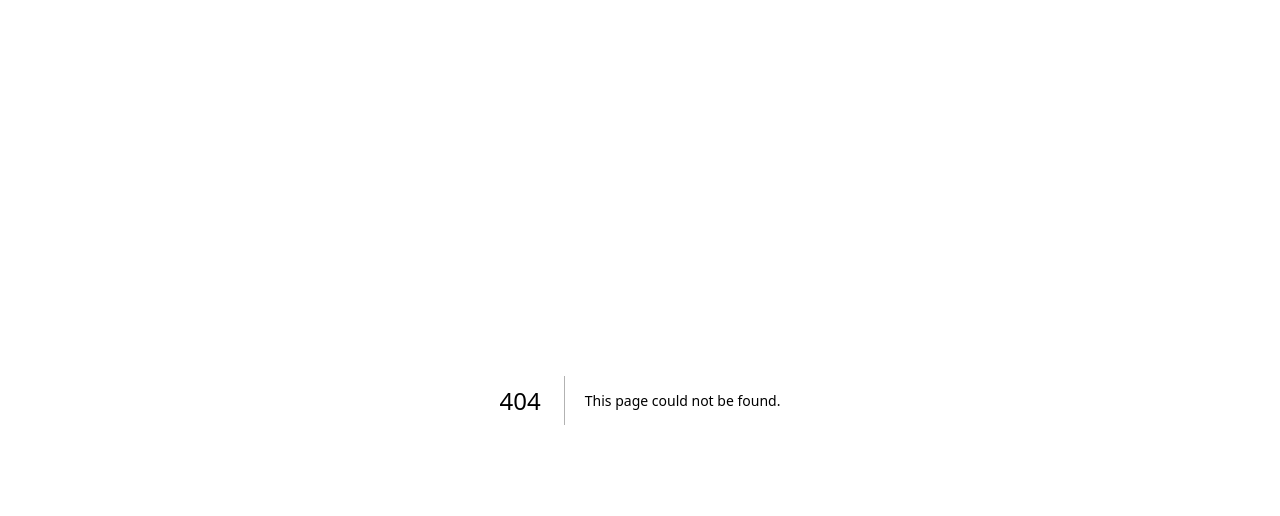
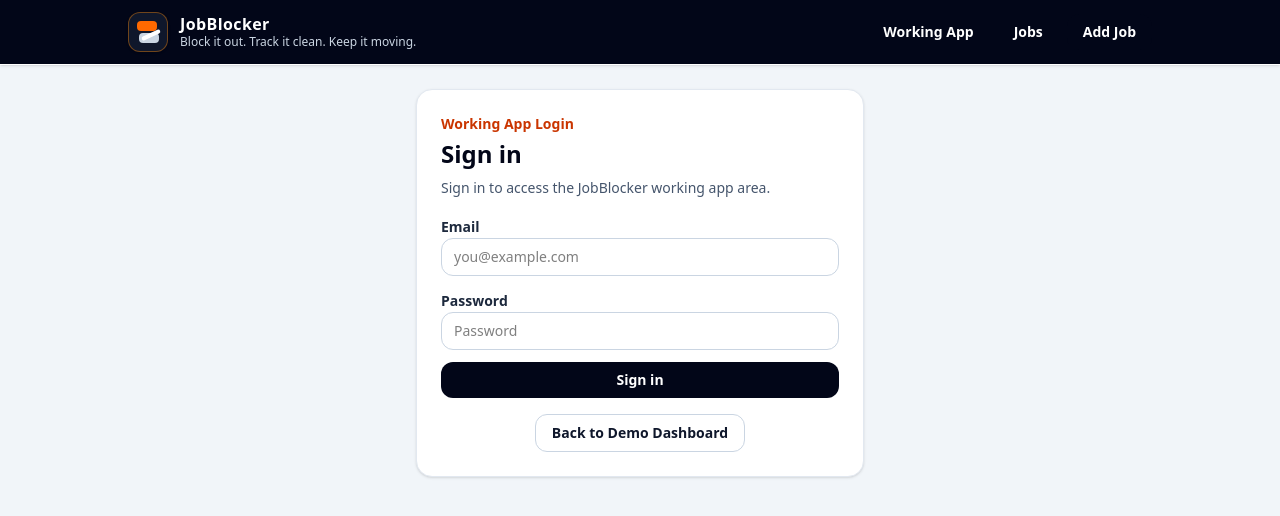
Before and after one commit to CoreBond/jobblocker, a Next.js app: page /login in a window 1280 px wide. Before the commit this address had no page. Shown: the top 516 px of the page. Built offline with nearby package versions, Linux system fonts and the light colour scheme.

Commit message:
Add working app auth foundation

```diff
--- a/app/app/page.tsx
+++ b/app/app/page.tsx
@@ -1,9 +1,21 @@
 import Link from "next/link";
+import { redirect } from "next/navigation";
 import { AppHeader } from "@/components/layout/app-header";
 import { Button } from "@/components/ui/button";
 import { Card, CardContent } from "@/components/ui/card";
+import { createClient } from "@/lib/supabase/server";
+import { SignOutButton } from "@/app/app/sign-out-button";
 
-export default function WorkingAppLandingPage() {
+export default async function WorkingAppLandingPage() {
+  const supabase = await createClient();
+  const {
+    data: { user },
+  } = await supabase.auth.getUser();
+
+  if (!user) {
+    redirect("/login");
+  }
+
   return (
     <div className="min-h-screen bg-slate-100">
       <AppHeader />
@@ -11,14 +23,18 @@ export default function WorkingAppLandingPage() {
       <main className="mx-auto max-w-5xl px-4 py-6">
         <Card>
           <CardContent className="p-6">
-            <p className="text-sm font-bold text-orange-700">Working App (coming soon)</p>
-            <h1 className="mt-1 text-3xl font-black text-slate-950">Real Job Workspace</h1>
+            <p className="text-sm font-bold text-orange-700">Working App</p>
+            <h1 className="mt-1 text-3xl font-black text-slate-950">Working App</h1>
             <p className="mt-2 text-sm text-slate-700">
-              This area will be for logged-in users managing real jobs.
+              Logged in as: {user.email || "unknown user"}
             </p>
             <p className="mt-2 text-sm text-slate-600">
-              The current dashboard remains in Demo Mode - sample data only.
+              Real job management will live here.
             </p>
+
+            <div className="mt-4">
+              <SignOutButton />
+            </div>
 
             <div className="mt-4">
               <Button asChild variant="outline">
--- /dev/null
+++ b/app/app/sign-out-button.tsx
@@ -0,0 +1,29 @@
+"use client";
+
+import { useState } from "react";
+import { useRouter } from "next/navigation";
+import { createClient } from "@/lib/supabase/client";
+import { Button } from "@/components/ui/button";
+
+export function SignOutButton() {
+  const router = useRouter();
+  const [saving, setSaving] = useState(false);
+
+  async function handleSignOut() {
+    try {
+      setSaving(true);
+      const supabase = createClient();
+      await supabase.auth.signOut();
+      router.push("/login");
+      router.refresh();
+    } finally {
+      setSaving(false);
+    }
+  }
+
+  return (
+    <Button type="button" onClick={handleSignOut} disabled={saving} className="bg-slate-950">
+      {saving ? "Signing out..." : "Sign out"}
+    </Button>
+  );
+}
--- /dev/null
+++ b/app/login/page.tsx
@@ -0,0 +1,105 @@
+"use client";
+
+import { FormEvent, useState } from "react";
+import Link from "next/link";
+import { useRouter } from "next/navigation";
+import { createClient } from "@/lib/supabase/client";
+import { AppHeader } from "@/components/layout/app-header";
+import { Button } from "@/components/ui/button";
+import { Card, CardContent } from "@/components/ui/card";
+import { Input } from "@/components/ui/input";
+
+export default function LoginPage() {
+  const router = useRouter();
+  const [email, setEmail] = useState("");
+  const [password, setPassword] = useState("");
+  const [error, setError] = useState("");
+  const [saving, setSaving] = useState(false);
+
+  async function handleSubmit(event: FormEvent<HTMLFormElement>) {
+    event.preventDefault();
+    setError("");
+
+    if (!email.trim() || !password) {
+      setError("Email and password are required.");
+      return;
+    }
+
+    try {
+      setSaving(true);
+      const supabase = createClient();
+      const { error: signInError } = await supabase.auth.signInWithPassword({
+        email: email.trim(),
+        password,
+      });
+
+      if (signInError) {
+        setError(signInError.message);
+        return;
+      }
+
+      router.push("/app");
+      router.refresh();
+    } catch (err) {
+      setError(err instanceof Error ? err.message : "Unable to sign in.");
+    } finally {
+      setSaving(false);
+    }
+  }
+
+  return (
+    <div className="min-h-screen bg-slate-100">
+      <AppHeader />
+
+      <main className="mx-auto max-w-5xl px-4 py-6">
+        <Card className="mx-auto max-w-md">
+          <CardContent className="p-6">
+            <p className="text-sm font-bold text-orange-700">Working App Login</p>
+            <h1 className="mt-1 text-2xl font-black text-slate-950">Sign in</h1>
+            <p className="mt-2 text-sm text-slate-600">
+              Sign in to access the JobBlocker working app area.
+            </p>
+
+            <form onSubmit={handleSubmit} className="mt-4 space-y-3">
+              <label className="block">
+                <span className="text-sm font-bold text-slate-800">Email</span>
+                <Input
+                  type="email"
+                  autoComplete="email"
+                  value={email}
+                  onChange={(event) => setEmail(event.target.value)}
+                  placeholder="you@example.com"
+                />
+              </label>
+
+              <label className="block">
+                <span className="text-sm font-bold text-slate-800">Password</span>
+                <Input
+                  type="password"
+                  autoComplete="current-password"
+                  value={password}
+                  onChange={(event) => setPassword(event.target.value)}
+                  placeholder="Password"
+                />
+              </label>
+
+              {error ? (
+                <p className="rounded-xl border border-red-200 bg-red-50 p-3 text-sm text-red-800">{error}</p>
+              ) : null}
+
+              <Button type="submit" disabled={saving} className="w-full bg-slate-950">
+                {saving ? "Signing in..." : "Sign in"}
+              </Button>
+            </form>
+
+            <div className="mt-4 text-center">
+              <Button asChild variant="outline">
+                <Link href="/">Back to Demo Dashboard</Link>
+              </Button>
+            </div>
+          </CardContent>
+        </Card>
+      </main>
+    </div>
+  );
+}
```
